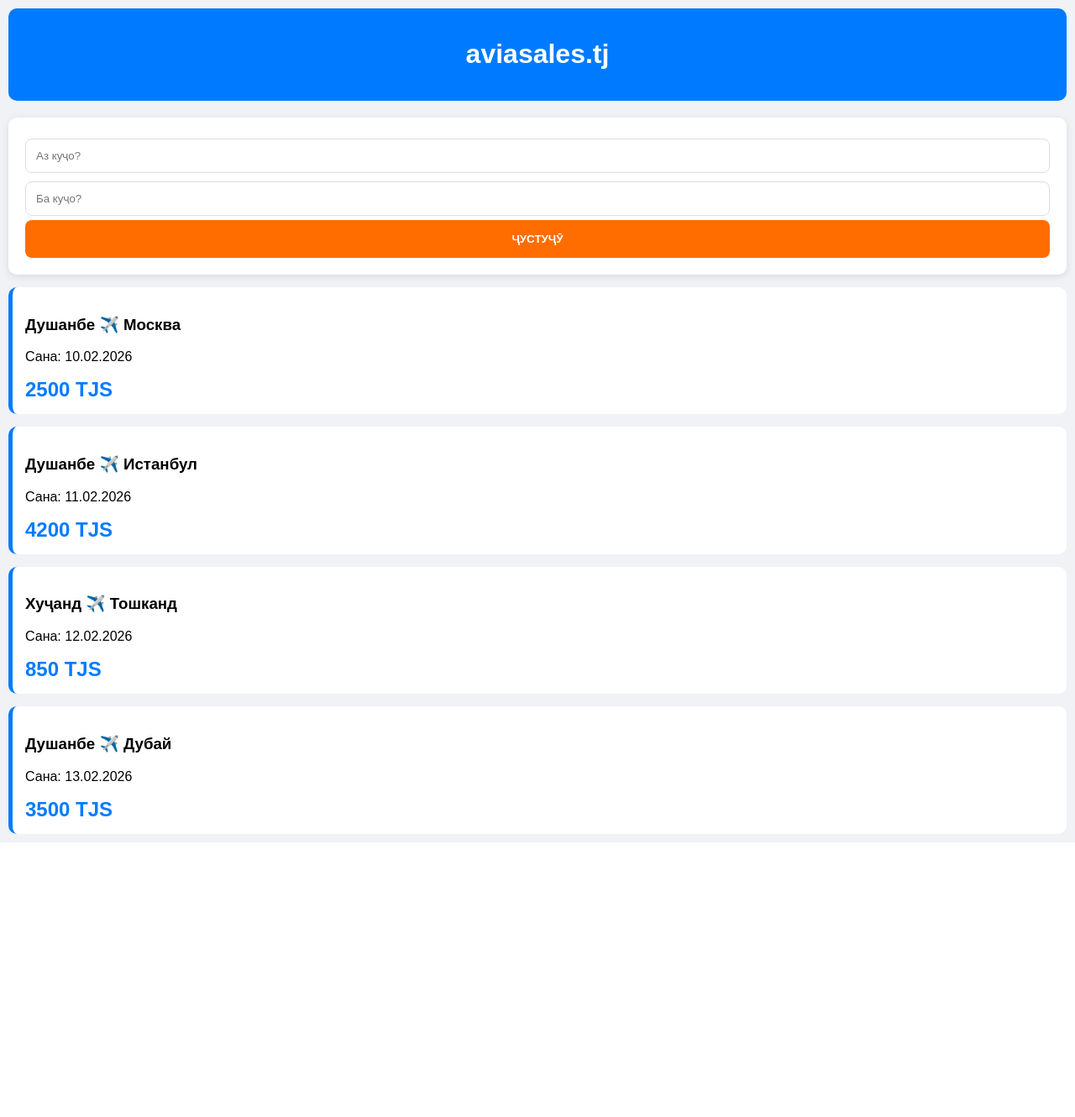
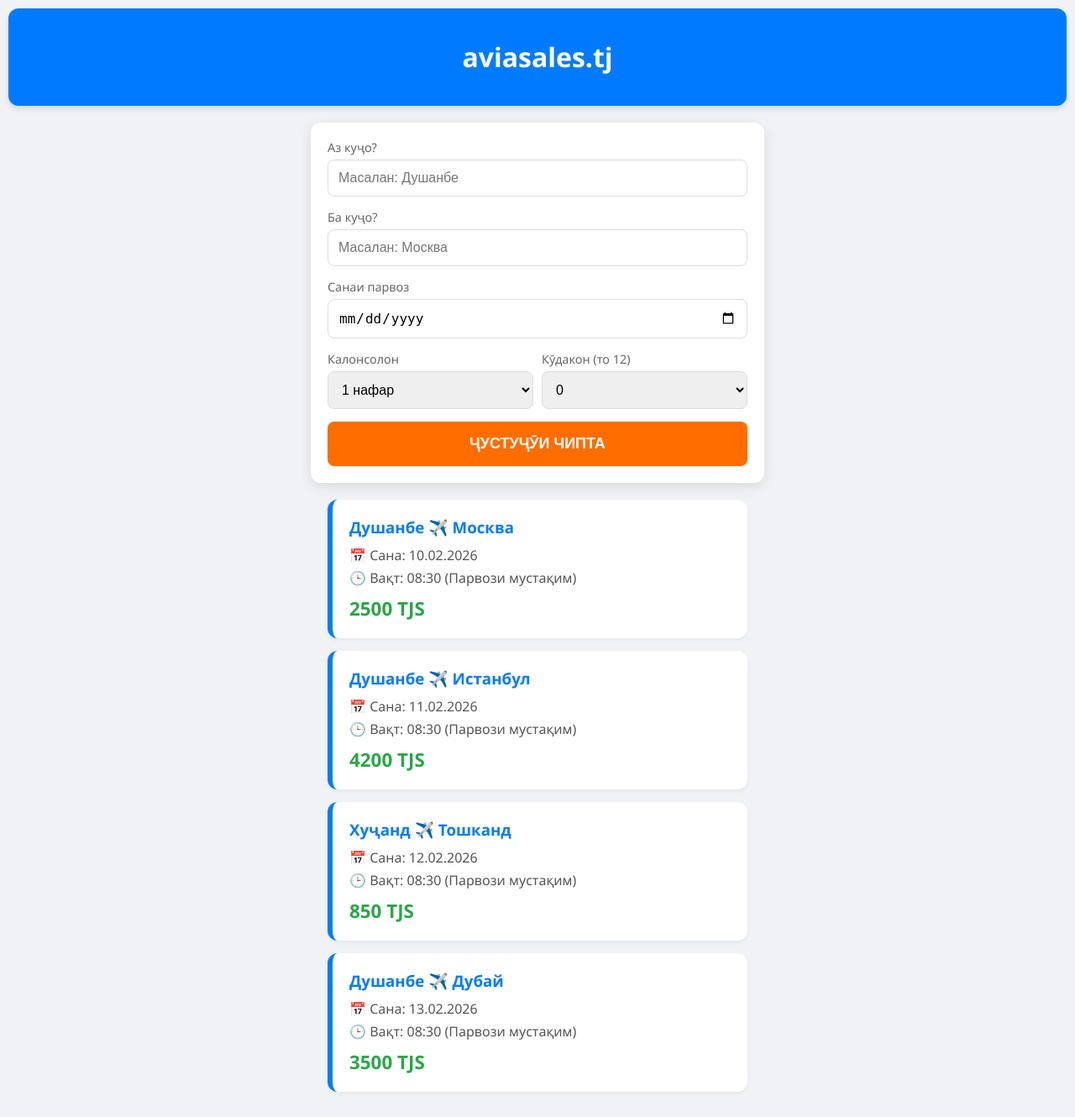
Before and after one commit to OSON-SAVDO/Avia-Search-TJ, a Flask app: page / in a window 1280 px wide. Shown: the whole page at 84% size. Before the commit the page ends 1003 px from the top, so only its background shows below. Run offline with Flask 3, Linux system fonts and the light colour scheme.

Commit message:
Update index.html

```diff
--- a/templates/index.html
+++ b/templates/index.html
@@ -3,32 +3,79 @@
 <head>
     <meta charset="UTF-8">
     <meta name="viewport" content="width=device-width, initial-scale=1.0">
-    <title>Aviasales TJ</title>
+    <title>Aviasales TJ - Ҷустуҷӯи чиптаҳо</title>
     <style>
-        body { font-family: sans-serif; background: #f0f2f5; margin: 0; padding: 10px; }
-        .nav { background: #007bff; color: white; padding: 15px; border-radius: 10px; text-align: center; margin-bottom: 20px; }
-        .search-box { background: white; padding: 20px; border-radius: 10px; box-shadow: 0 2px 10px rgba(0,0,0,0.1); }
-        input { width: 100%; padding: 12px; margin: 5px 0; border: 1px solid #ddd; border-radius: 8px; box-sizing: border-box; }
-        button { width: 100%; background: #ff6d00; color: white; border: none; padding: 15px; border-radius: 8px; font-weight: bold; cursor: pointer; }
-        .ticket { background: white; margin-top: 15px; padding: 15px; border-radius: 10px; border-left: 5px solid #007bff; }
-        .price { color: #007bff; font-size: 1.5em; font-weight: bold; }
+        body { font-family: 'Segoe UI', Tahoma, Geneva, Verdana, sans-serif; background: #f0f2f5; margin: 0; padding: 10px; color: #333; }
+        .nav { background: #007bff; color: white; padding: 15px; border-radius: 12px; text-align: center; margin-bottom: 20px; box-shadow: 0 4px 6px rgba(0,0,0,0.1); }
+        .search-box { background: white; padding: 20px; border-radius: 12px; box-shadow: 0 4px 15px rgba(0,0,0,0.1); max-width: 500px; margin: 0 auto; }
+        .input-group { margin-bottom: 15px; }
+        label { display: block; margin-bottom: 5px; font-size: 0.9em; color: #666; }
+        input, select { width: 100%; padding: 12px; border: 1px solid #ddd; border-radius: 8px; box-sizing: border-box; font-size: 16px; }
+        .row { display: flex; gap: 10px; margin-bottom: 15px; }
+        .row > div { flex: 1; }
+        button { width: 100%; background: #ff6d00; color: white; border: none; padding: 16px; border-radius: 8px; font-size: 18px; font-weight: bold; cursor: pointer; transition: 0.3s; }
+        button:hover { background: #e66200; }
+        .results-container { max-width: 500px; margin: 20px auto; }
+        .ticket { background: white; margin-bottom: 15px; padding: 20px; border-radius: 12px; border-left: 6px solid #007bff; box-shadow: 0 2px 5px rgba(0,0,0,0.05); }
+        .ticket h3 { margin: 0 0 10px 0; color: #007bff; }
+        .ticket p { margin: 5px 0; color: #555; }
+        .price { color: #28a745; font-size: 1.4em; font-weight: bold; margin-top: 10px; }
+        .no-results { text-align: center; color: #888; margin-top: 20px; }
     </style>
 </head>
 <body>
     <div class="nav"><h1>aviasales.tj</h1></div>
+
     <div class="search-box">
         <form action="/search" method="post">
-            <input type="text" name="from" placeholder="Аз куҷо?">
-            <input type="text" name="to" placeholder="Ба куҷо?">
-            <button type="submit">ҶУСТУҶӮ</button>
+            <div class="input-group">
+                <label>Аз куҷо?</label>
+                <input type="text" name="from" placeholder="Масалан: Душанбе" required>
+            </div>
+            <div class="input-group">
+                <label>Ба куҷо?</label>
+                <input type="text" name="to" placeholder="Масалан: Москва" required>
+            </div>
+            <div class="input-group">
+                <label>Санаи парвоз</label>
+                <input type="date" name="departure_date" required>
+            </div>
+
+            <div class="row">
+                <div>
+                    <label>Калонсолон</label>
+                    <select name="adults">
+                        <option value="1">1 нафар</option>
+                        <option value="2">2 нафар</option>
+                        <option value="3">3 нафар</option>
+                    </select>
+                </div>
+                <div>
+                    <label>Кӯдакон (то 12)</label>
+                    <select name="children">
+                        <option value="0">0</option>
+                        <option value="1">1 кӯдак</option>
+                        <option value="2">2 кӯдак</option>
+                    </select>
+                </div>
+            </div>
+            <button type="submit">ҶУСТУҶӮИ ЧИПТА</button>
         </form>
     </div>
-    {% for flight in flights %}
-    <div class="ticket">
-        <h3>{{ flight.from }} ✈️ {{ flight.to }}</h3>
-        <p>Сана: {{ flight.date }}</p>
-        <div class="price">{{ flight.price }} TJS</div>
+
+    <div class="results-container">
+        {% if flights %}
+            {% for flight in flights %}
+            <div class="ticket">
+                <h3>{{ flight.from }} ✈️ {{ flight.to }}</h3>
+                <p>📅 Сана: {{ flight.date }}</p>
+                <p>🕒 Вақт: 08:30 (Парвози мустақим)</p>
+                <div class="price">{{ flight.price }} TJS</div>
+            </div>
+            {% endfor %}
+        {% else %}
+            <p class="no-results">Чиптаҳо ёфт нашуданд. Лутфан дигар шаҳрро интихоб кунед.</p>
+        {% endif %}
     </div>
-    {% endfor %}
 </body>
 </html>
```
